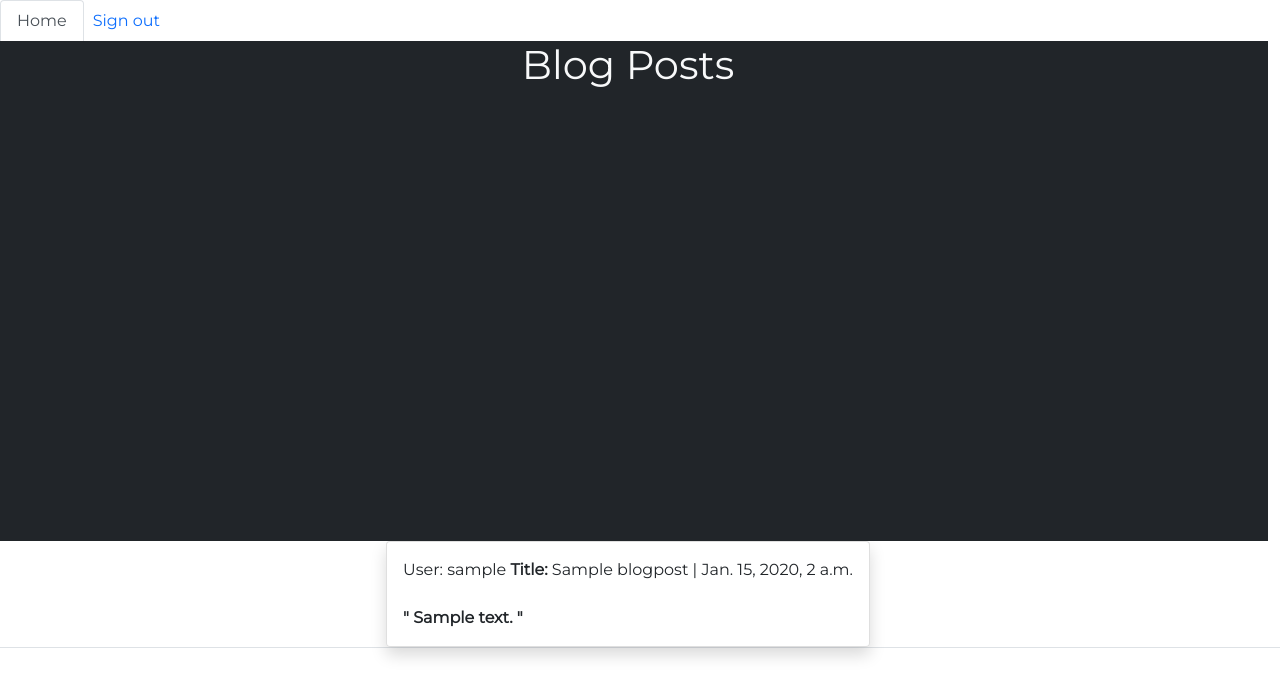
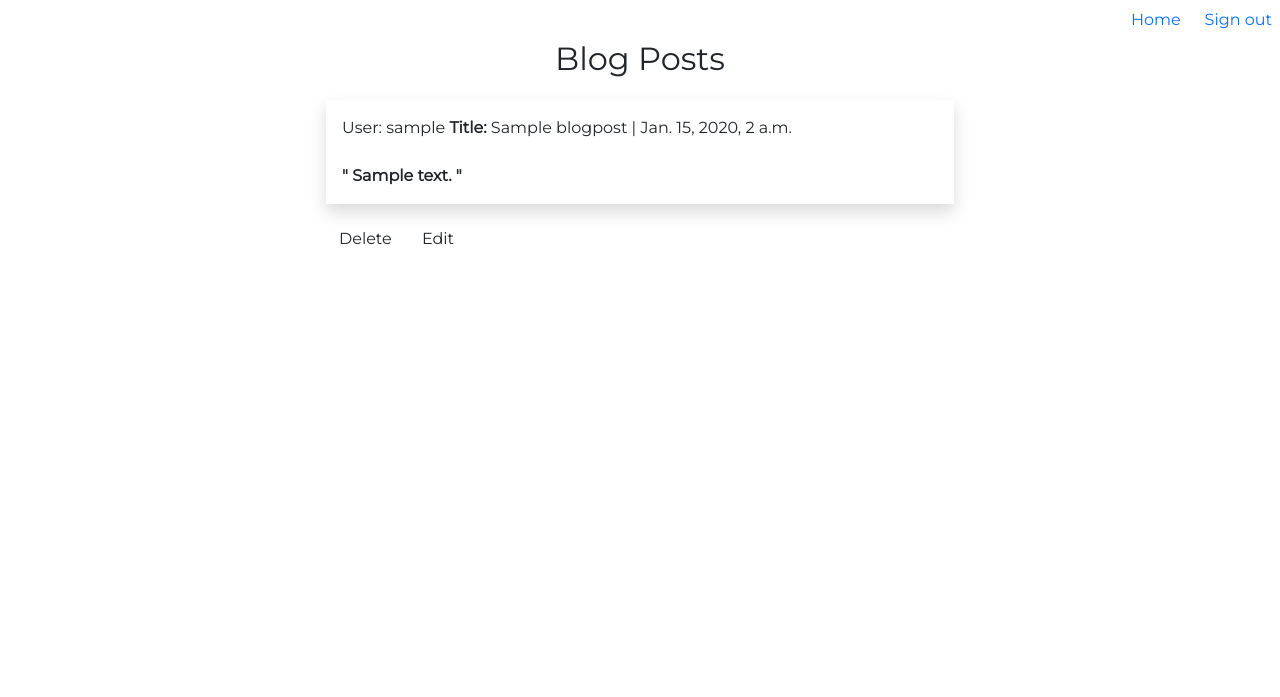
Before and after one commit to james-jhnsn/django_blog, a Django app: page /blog/home/ in a window 1280 px wide. Shown: the top 697 px of the page. Run offline with Django 4.2, Linux system fonts and the light colour scheme; tables that the repository leaves empty hold one stand-in row (values such as "Sample post"); some libraries are stand-ins or nearby versions.

Commit message:
fix templates

```diff
--- a/templates/base.html
+++ b/templates/base.html
@@ -2,32 +2,25 @@
 
 <!DOCTYPE html>
 <html lang="en">
+
 <head>
   <meta charset="UTF-8" />
   <meta http-equiv="X-UA-Compatible" content="IE=edge" />
   <meta name="viewport" content="width=device-width, initial-scale=1.0" />
 
+
+  <link rel="stylesheet" href="https://cdn.jsdelivr.net/npm/bootstrap-icons@1.7.2/font/bootstrap-icons.css" />
+
+  <link href="https://cdn.jsdelivr.net/npm/bootstrap@5.1.3/dist/css/bootstrap.min.css" rel="stylesheet"
+    integrity="sha384-1BmE4kWBq78iYhFldvKuhfTAU6auU8tT94WrHftjDbrCEXSU1oBoqyl2QvZ6jIW3" crossorigin="anonymous" />
+  <script src="https://cdn.jsdelivr.net/npm/bootstrap@5.1.3/dist/js/bootstrap.bundle.min.js"
+    integrity="sha384-ka7Sk0Gln4gmtz2MlQnikT1wXgYsOg+OMhuP+IlRH9sENBO0LRn5q+8nbTov4+1p"
+    crossorigin="anonymous"></script>
   <link rel="stylesheet" href="{% static 'css/normalize.css' %}" />
   <link rel="stylesheet" href="{% static 'css/index.css' %}" />
-
-    <link
-      rel="stylesheet"
-      href="https://cdn.jsdelivr.net/npm/bootstrap-icons@1.7.2/font/bootstrap-icons.css"
-    />
-
-    <link
-      href="https://cdn.jsdelivr.net/npm/bootstrap@5.1.3/dist/css/bootstrap.min.css"
-      rel="stylesheet"
-      integrity="sha384-1BmE4kWBq78iYhFldvKuhfTAU6auU8tT94WrHftjDbrCEXSU1oBoqyl2QvZ6jIW3"
-      crossorigin="anonymous"
-    />
-    <script
-      src="https://cdn.jsdelivr.net/npm/bootstrap@5.1.3/dist/js/bootstrap.bundle.min.js"
-      integrity="sha384-ka7Sk0Gln4gmtz2MlQnikT1wXgYsOg+OMhuP+IlRH9sENBO0LRn5q+8nbTov4+1p"
-      crossorigin="anonymous"
-    ></script>
   <title>Blog</title>
 </head>
+
 <body>
   {% include 'partials/_navbar.html' %}
   <main>
@@ -40,4 +33,5 @@
     {% endif %} {% block content %} {% endblock content %}
   </main>
 </body>
+
 </html>
--- a/templates/blogs/home.html
+++ b/templates/blogs/home.html
@@ -1,22 +1,21 @@
 {% extends 'base.html' %} {% load static %} {% block content %}
-<div class="container p-0 m-0">
-<div class="row d-flex justify-content-center vw-100">
-  <div class="hero-image jumbotron d-flex text-light bg-dark justify-content-center">
-    <h1>
+<h1 class="text-center">
   Blog Posts
 </h1>
-  </div>
-  <div class="d-flex col-12 col-md-5 col-lg-6 justify-content-center">
-    <ul class="list-group shadow">
+<div class="row d-flex justify-content-center">
+  <div class="col-12 col-md-5 col-lg-6 justify-content-center">
     {% for blog in blogs %}
-      <li class="list-group-item p-3">
+    <p class="shadow p-3 text-dark">
       User: {{blog.user.username}} <strong>Title: </strong>{{blog.title}} | {{blog.date_created}}
       <br />
       <br /><strong>" {{blog.body}} "</strong>
-      </li>
+      <br>
+    <div>
+      <button class="btn">Delete</button>
+      <button class="btn">Edit</button>
+    </div>
+    </p>
     {% endfor %}
-    </ul>
-  </div>
   </div>
 </div>
 {% endblock content %}
--- a/templates/partials/_navbar.html
+++ b/templates/partials/_navbar.html
@@ -1,13 +1,7 @@
 {% load static %}
-
-<ul class="nav nav-tabs">
+<ul class="nav justify-content-end">
   <li class="nav-item">
-    <a
-      class="nav-link active"
-      aria-current="page"
-      href="{% url 'blog_app:home' %}"
-      >Home</a
-    >
+    <a class="nav-link active" aria-current="page" href="{% url 'blog_app:home' %}">Home</a>
   </li>
   <li class="nav-item">
     <a class="nav-link p-2" href="{% url 'users_app:logout' %}">Sign out</a>
@@ -17,9 +11,7 @@
     <a class="nav-link p-2" href="{% url 'blog_app:create' %}">Create</a>
   </li>
   <li class="nav-item">
-    <a class="nav-link p-2" href="{% url 'users_app:profile' user.username %}"
-      >Profile</a
-    >
+    <a class="nav-link p-2" href="{% url 'users_app:profile' user.username %}">Profile</a>
   </li>
+  {% endif %}
 </ul>
-{% endif %}
--- a/templates/users/login.html
+++ b/templates/users/login.html
@@ -16,8 +16,8 @@
           <form action="{% url 'users_app:login' %}" method="POST">
             {% csrf_token %}
             <div class="d-flex flex-column">
-            <input class="rounded mt-1" type="text" name="username" placeholder="Enter username">
-            <input class="rounded mt-3 " type="text" name="password" placeholder="Enter password">
+            <input class="rounded mt-1" type="text" name="username" placeholder="Username">
+            <input class="rounded mt-3 " type="text" name="password" placeholder="Password">
             </div>
             <div class="">
               <button type="submit" class="btn shadow btn-sm btn-outline-primary mt-3">Sign in</button>
--- a/users_app/views.py
+++ b/users_app/views.py
@@ -23,7 +23,7 @@ def register(request):
         new_user = User.objects.create_user(username=username, password=password)
 
         django_login(request, new_user)
-        return redirect(reverse("users_app:register"))
+        return redirect(reverse("blog_app:home"))
 
     else:
 
```
Also changed, not shown: templates/users/register.html (+4 -19 lines). Lines whose indentation alone changed are shown as unchanged.
